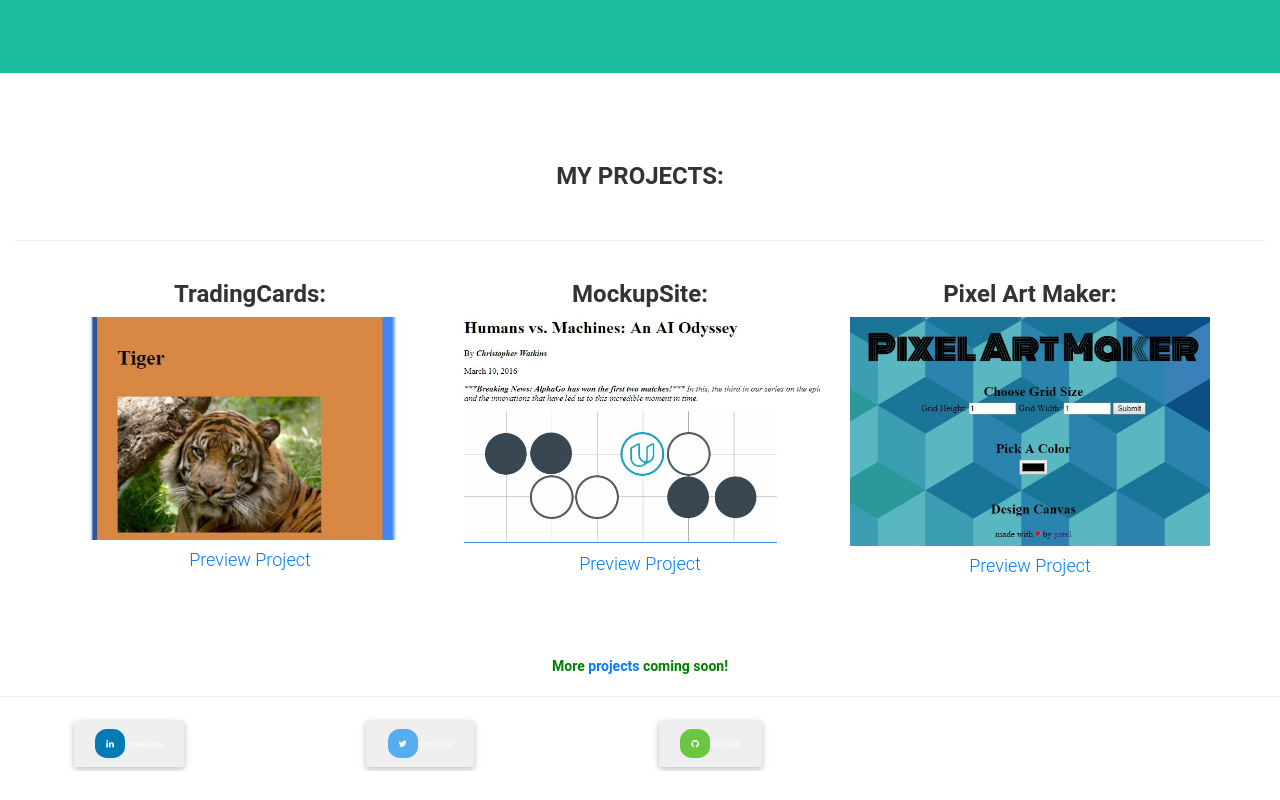
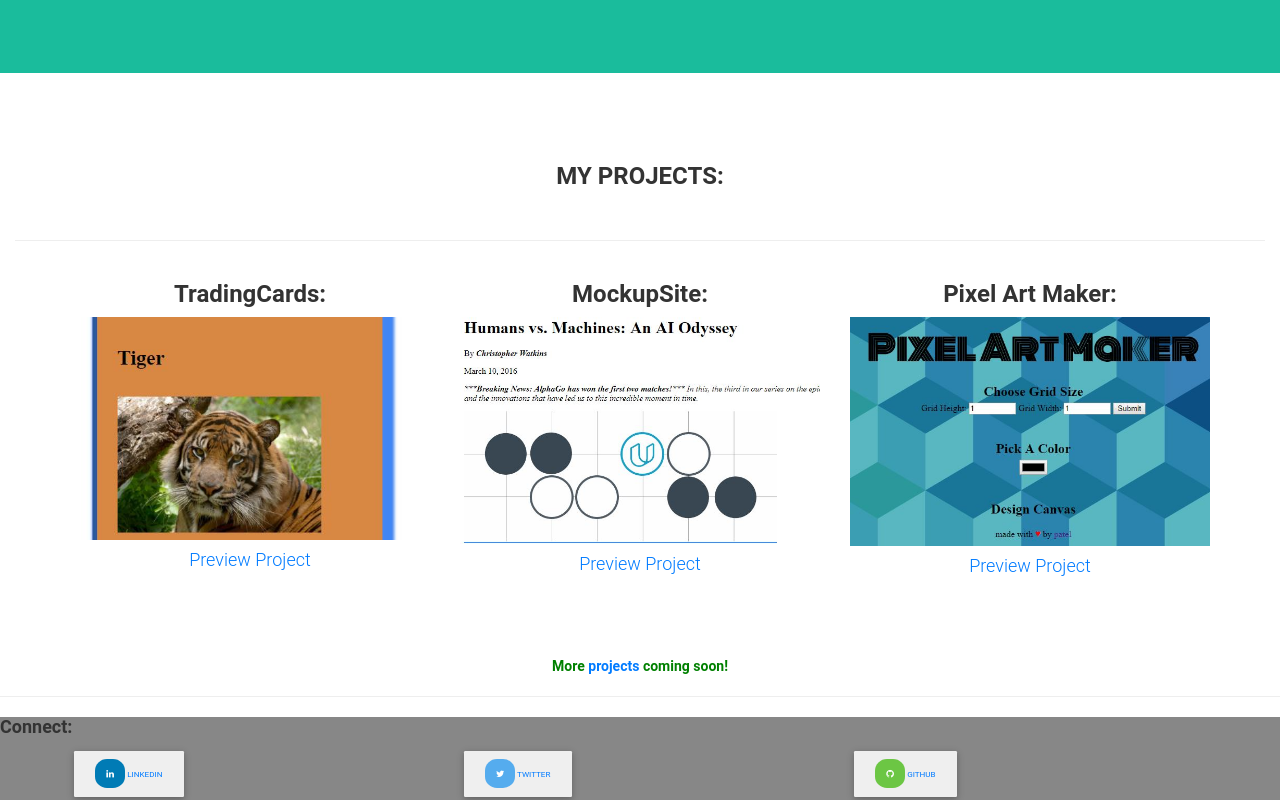
Before and after one commit to athreyapatel/portfolio2, a plain HTML site: page index.html in a window 1280 px wide. Shown: the part 907-1707 px from the top of the page. Before the commit the page ends 1678 px from the top, so only its background shows below. Drawn offline with nearby package versions, Linux system fonts and the light colour scheme; a web font is replaced by a local one.

Commit message:
initial commit

```diff
--- a/css/styles.css
+++ b/css/styles.css
@@ -42,6 +42,9 @@
 .footbold{
   font-weight: bold;
 }
+.footclr{
+  background-color: #878787;
+}
 .fa {
   padding: 10px;
   font-size: 60px;
--- a/index.html
+++ b/index.html
@@ -40,7 +40,6 @@
         <h3>ATHREYA PATEL</h3>
         <div class="container">
           <img src="img/centerimg.jpg" class="img-responsive img-circle" class="centerimg" alt="centerimg" >
-
         </div>
         <h3>Front End Web Developer</h3>
       </div>
@@ -73,16 +72,17 @@
   <p class="colproj" align="center"><strong>More <a href="#"><span>projects</span></a> coming soon!</strong></p>
   <hr>
   <footer class="footclr" id="Connect">
+    <h4><strong>Connect:</strong></h4>
     <div class="container">
       <div class="row">
-        <div class="col-sm-3">
-          <button type="button" class="btn btn-li"><i class="fa fa-linkedin pr-1"></i> Linkedin</button>
+        <div class="col-md-4 col-sm-4">
+          <button type="button" class="btn btn-li"><i class="fa fa-linkedin pr-1"></i><a href="#"> Linkedin</a></button>
         </div>
-        <div class="col-sm-3">
-          <button type="button" class="btn btn-tw"><i class="fa fa-twitter pr-1"></i> Twitter</button>
+        <div class="col-md-4 col-sm-4">
+          <button type="button" class="btn btn-tw"><i class="fa fa-twitter pr-1"></i><a href="#"> Twitter</a></button>
         </div>
-        <div class="col-sm-3">
-          <button type="button" class="btn btn-git"><i class="fa fa-github pr-1"></i> Github</button>
+        <div class="col-md-4 cool-sm-4">
+          <button type="button" class="btn btn-git"><i class="fa fa-github pr-1"></i><a href="#"> Github</a></button>
         </div>
       </div>
     </div>
```
